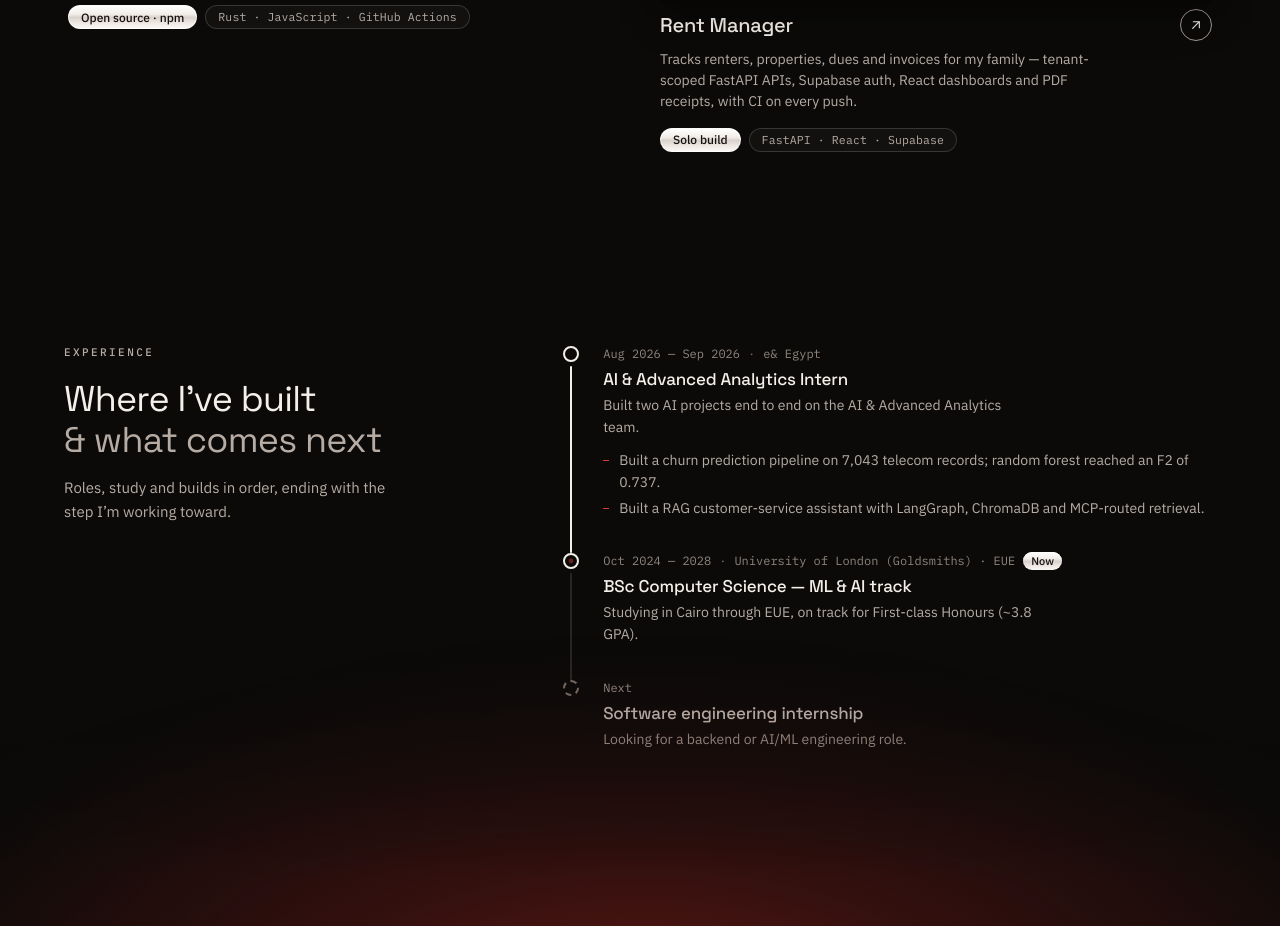
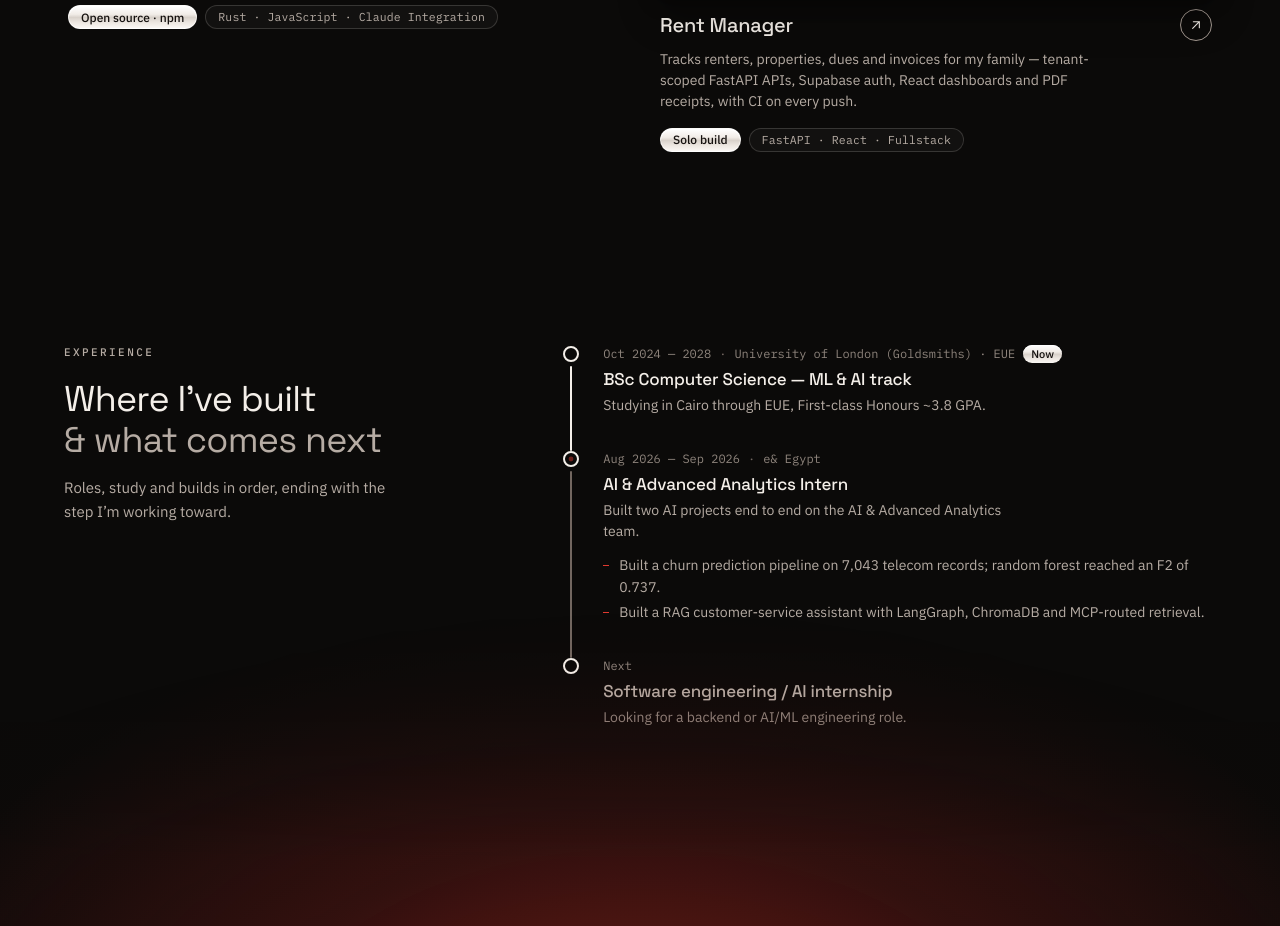
Before and after one commit to AlyIbrahim1/portfolio, a React (Vite) app: page / in a window 1280 px wide. Shown: the part 2140-3066 px from the top of the page. Built offline with nearby package versions, Linux system fonts and the light colour scheme.

Commit message:
refactor: update portfolio links and keywords and make timeline styling order-based with custom configuration

```diff
--- a/src/components/molecules/TimelineEntry.tsx
+++ b/src/components/molecules/TimelineEntry.tsx
@@ -1,16 +1,16 @@
 import type { TimelineItem } from '../../types/portfolio'
 import { Pill } from '../atoms/Pill'
 
-interface TimelineEntryProps { item: TimelineItem }
+interface TimelineEntryProps { item: TimelineItem; variant: 'default' | 'highlighted' | 'next'; showNow?: boolean }
 
-export function TimelineEntry({ item }: TimelineEntryProps) {
+export function TimelineEntry({ item, variant, showNow = false }: TimelineEntryProps) {
   return (
-    <li className={`step is-${item.state}`} aria-current={item.state === 'current' ? 'step' : undefined}>
+    <li className={variant === 'default' ? 'step' : `step is-${variant}`} aria-current={showNow ? 'step' : undefined}>
       <span className="marker" aria-hidden="true" />
       <div className="meta">
         {item.date}
         {item.org && <><span className="sep">·</span>{item.org}</>}
-        {item.state === 'current' && <Pill variant="now" />}
+        {showNow && <Pill variant="now" />}
       </div>
       <h3 className="title">{item.title}</h3>
       <p className="desc">{item.description}</p>
--- a/src/components/organisms/Timeline.tsx
+++ b/src/components/organisms/Timeline.tsx
@@ -1,8 +1,15 @@
 import type { TimelineItem } from '../../types/portfolio'
 import { TimelineEntry } from '../molecules/TimelineEntry'
 
-interface TimelineProps { items: readonly TimelineItem[] }
+interface TimelineProps { items: readonly TimelineItem[]; nextItem: TimelineItem; nowItemId?: string }
 
-export function Timeline({ items }: TimelineProps) {
-  return <ol className="timeline">{items.map((item) => <TimelineEntry key={item.id} item={item} />)}</ol>
+export function Timeline({ items, nextItem, nowItemId }: TimelineProps) {
+  const currentItemId = nowItemId ?? items[items.length - 1]?.id
+
+  return (
+    <ol className="timeline">
+      {items.map((item, index) => <TimelineEntry key={item.id} item={item} variant={index === items.length - 1 ? 'highlighted' : 'default'} showNow={item.id === currentItemId} />)}
+      <TimelineEntry key={nextItem.id} item={nextItem} variant="next" />
+    </ol>
+  )
 }
--- a/src/components/sections/ExperienceSection.tsx
+++ b/src/components/sections/ExperienceSection.tsx
@@ -1,9 +1,9 @@
 import type { TimelineItem } from '../../types/portfolio'
 import { Timeline } from '../organisms/Timeline'
 
-interface ExperienceSectionProps { items: readonly TimelineItem[] }
+interface ExperienceSectionProps { items: readonly TimelineItem[]; nextItem: TimelineItem; nowItemId?: string }
 
-export function ExperienceSection({ items }: ExperienceSectionProps) {
+export function ExperienceSection({ items, nextItem, nowItemId }: ExperienceSectionProps) {
   return (
     <section className="section" id="experience" aria-labelledby="experience-title">
       <div className="container exp-grid">
@@ -12,7 +12,7 @@ export function ExperienceSection({ items }: ExperienceSectionProps) {
           <h2 className="sec-title" id="experience-title">Where I’ve built<br /><span className="dim">& what comes next</span></h2>
           <p>Roles, study and builds in order, ending with the step I’m working toward.</p>
         </div>
-        <Timeline items={items} />
+        <Timeline items={items} nextItem={nextItem} nowItemId={nowItemId} />
       </div>
     </section>
   )
--- a/src/data/portfolio.ts
+++ b/src/data/portfolio.ts
@@ -16,7 +16,6 @@ const statuslinePreview = new URL('../assets/project-previews/claude-statusline-
 export const profile = {
   name: 'Aly Ibrahim',
   email: 'aly.ibrahim.w@icloud.com',
-  // ponytail: Web3Forms keys are public by design — they can only deliver to the signup address.
   contactFormKey: 'ff6ff57b-fd2d-4bde-af30-234b3c05e458',
   city: 'Cairo',
   timeZone: 'Africa/Cairo',
@@ -56,10 +55,10 @@ export const projects = [
     id: 'rag-customer-service-assistant',
     title: 'RAG customer-service assistant',
     description: 'Answers customer questions from internal documentation — LangGraph routes each query and an MCP tool pulls ChromaDB context only when the answer depends on the docs.',
-    href: 'https://github.com/AlyIbrahim1',
+    href: 'https://github.com/AlyIbrahim1/rag-customer-service-agent',
     visual: { type: 'preview', src: ragPreview },
     artLabel: 'e& customer website with the AI assistant chat open',
-    tags: ['Internship · e& Egypt', 'LangGraph · ChromaDB · MCP'],
+    tags: ['Internship · e& Egypt', 'LangGraph · RAG · MCP'],
     lead: true,
     external: true,
   },
@@ -70,7 +69,7 @@ export const projects = [
     href: 'https://github.com/AlyIbrahim1',
     visual: { type: 'placeholder', artwork: 'chart' },
     artLabel: 'Placeholder screenshot of a model evaluation view',
-    tags: ['Internship · e& Egypt', 'Python · scikit-learn · LightGBM'],
+    tags: ['Internship · e& Egypt', 'Python · ML'],
     lead: true,
     external: true,
   },
@@ -81,7 +80,7 @@ export const projects = [
     href: 'https://github.com/AlyIbrahim1/claude-statusline',
     visual: { type: 'preview', src: statuslinePreview },
     artLabel: 'claude-statusline session history dashboard showing usage and cost',
-    tags: ['Open source · npm', 'Rust · JavaScript · GitHub Actions'],
+    tags: ['Open source · npm', 'Rust · JavaScript · Claude Integration'],
     lead: true,
     external: true,
   },
@@ -92,7 +91,7 @@ export const projects = [
     href: 'https://github.com/AlyIbrahim1',
     visual: { type: 'placeholder', artwork: 'table' },
     artLabel: 'Placeholder screenshot of a rent payments table',
-    tags: ['Solo build', 'FastAPI · React · Supabase'],
+    tags: ['Solo build', 'FastAPI · React · Fullstack'],
     lead: true,
     external: true,
   },
@@ -103,10 +102,13 @@ export const archiveProjects = [
 ] as const satisfies readonly ArchiveProject[]
 
 export const timeline = [
-  { id: 'eand-internship', state: 'done', date: 'Aug 2026 — Sep 2026', org: 'e& Egypt', title: 'AI & Advanced Analytics Intern', description: 'Built two AI projects end to end on the AI & Advanced Analytics team.', bullets: ['Built a churn prediction pipeline on 7,043 telecom records; random forest reached an F2 of 0.737.', 'Built a RAG customer-service assistant with LangGraph, ChromaDB and MCP-routed retrieval.'] },
-  { id: 'university-of-london', state: 'current', date: 'Oct 2024 — 2028', org: 'University of London (Goldsmiths) · EUE', title: 'BSc Computer Science — ML & AI track', description: 'Studying in Cairo through EUE, on track for First-class Honours (~3.8 GPA).' },
-  { id: 'next-role', state: 'upcoming', date: 'Next', title: 'Software engineering internship', description: 'Looking for a backend or AI/ML engineering role.' },
+  { id: 'university-of-london', date: 'Oct 2024 — 2028', org: 'University of London (Goldsmiths) · EUE', title: 'BSc Computer Science — ML & AI track', description: 'Studying in Cairo through EUE, First-class Honours ~3.8 GPA.' },
+  { id: 'eand-internship', date: 'Aug 2026 — Sep 2026', org: 'e& Egypt', title: 'AI & Advanced Analytics Intern', description: 'Built two AI projects end to end on the AI & Advanced Analytics team.', bullets: ['Built a churn prediction pipeline on 7,043 telecom records; random forest reached an F2 of 0.737.', 'Built a RAG customer-service assistant with LangGraph, ChromaDB and MCP-routed retrieval.'] },
 ] as const satisfies readonly TimelineItem[]
+
+export const nowTimelineItemId: (typeof timeline)[number]['id'] = 'university-of-london'
+
+export const nextTimelineItem = { id: 'next-role', date: 'Next', title: 'Software engineering / AI internship', description: 'Looking for a backend or AI/ML engineering role.' } satisfies TimelineItem
 
 export const traceSpans = [
   { id: 'request', name: 'http.request', start: 0, width: 100, ms: 48 },
--- a/src/pages/PortfolioPage.tsx
+++ b/src/pages/PortfolioPage.tsx
@@ -9,6 +9,8 @@ import { NavBar } from '../components/organisms/NavBar'
 import {
   archiveProjects,
   navigation,
+  nextTimelineItem,
+  nowTimelineItemId,
   profile,
   projects,
   socialLinks,
@@ -28,7 +30,7 @@ export function PortfolioPage() {
         <HeroSection socials={socialLinks} spans={traceSpans} logs={traceLogs} stats={traceStats} location={profile.location} education={profile.education} />
         <StackSection technologies={technologies} />
         <WorkSection projects={projects} archiveProjects={archiveProjects} />
-        <ExperienceSection items={timeline} />
+        <ExperienceSection items={timeline} nextItem={nextTimelineItem} nowItemId={nowTimelineItemId} />
         <ContactSection email={profile.email} accessKey={profile.contactFormKey} />
       </main>
       <Footer name={profile.name} links={navigation} elsewhere={socialLinks} city={profile.city} timeZone={profile.timeZone} />
--- a/src/styles/bundle.css
+++ b/src/styles/bundle.css
@@ -444,33 +444,27 @@ textarea.input { height: auto; min-height: 132px; padding: var(--space-3) var(--
 .timeline { list-style: none; margin: 0; padding: 0; max-width: 760px; }
 .step { position: relative; padding: 0 0 var(--space-8) calc(16px + var(--space-6)); }
 .step:last-child { padding-bottom: 0; }
-.step::before { content: ""; position: absolute; left: 7px; top: 22px; bottom: -2px; width: 2px; border-radius: 2px; background: var(--border-hairline); }
+.step::before { content: ""; position: absolute; left: 7px; top: 22px; bottom: -2px; width: 2px; border-radius: 2px; background: var(--ink-primary); }
 .step:last-child::before { display: none; }
-.step.is-done::before { background: var(--ink-primary); }
-.step.is-current::before { background: linear-gradient(180deg, var(--ember-400) 0%, var(--border-hairline) 70%); }
-.marker { position: absolute; left: 0; top: 2px; width: 16px; height: 16px; border-radius: var(--radius-full); border: 2px solid var(--border-hairline); background: var(--bg-canvas); }
-.is-done .marker { border-color: var(--ink-primary); }
-.is-current .marker { border-color: var(--ink-primary); box-shadow: 0 0 0 4px rgba(214,52,40,0.18), 0 0 18px rgba(214,52,40,0.55); }
-.is-current .marker::after { content: ""; position: absolute; inset: 3px; border-radius: var(--radius-full); background: var(--ember-400); }
-/* Breathing current step — one --pulse value drives the halo, the core and the rail */
+.step.is-highlighted::before {
+  background: linear-gradient(180deg,
+    color-mix(in srgb, var(--ember-400) calc(var(--pulse) * 100%), var(--border-strong)) 0%,
+    var(--border-strong) 70%);
+}
+.marker { position: absolute; left: 0; top: 2px; width: 16px; height: 16px; border-radius: var(--radius-full); border: 2px solid var(--ink-primary); background: var(--bg-canvas); }
+.is-highlighted .marker::after { content: ""; position: absolute; inset: 3px; border-radius: var(--radius-full); background: var(--ember-400); }
+/* Breathing highlighted marker and rail */
 @property --pulse { syntax: "<number>"; inherits: true; initial-value: 1; }
-.step.is-current { --pulse: 1; isolation: isolate; animation: breathe 3.2s ease-in-out infinite; }
+.step.is-highlighted { --pulse: 1; isolation: isolate; animation: breathe 3.2s ease-in-out infinite; }
 @keyframes breathe { 0%, 100% { --pulse: 0; } 50% { --pulse: 1; } }
-.step.is-current::before {
-  background: linear-gradient(180deg,
-    color-mix(in srgb, var(--ember-400) calc(var(--pulse) * 100%), var(--border-hairline)) 0%,
-    var(--border-hairline) 70%);
-}
-.is-current .marker { box-shadow: none; }
-.is-current .marker::before {
+.is-highlighted .marker::before {
   content: ""; position: absolute; z-index: -1; left: 50%; top: 50%; width: 64px; height: 64px;
   transform: translate(-50%, -50%); border-radius: 50%; pointer-events: none;
   background: radial-gradient(closest-side, rgba(224,57,47,0.55) 0%, rgba(214,52,40,0.28) 35%, rgba(198,43,38,0.10) 62%, rgba(198,43,38,0) 100%);
   opacity: var(--pulse);
 }
-.is-current .marker::after { opacity: calc(0.45 + 0.55 * var(--pulse)); transform: scale(calc(0.8 + 0.2 * var(--pulse))); }
-@media (prefers-reduced-motion: reduce) { .step.is-current { animation: none; --pulse: 1; } }
-.is-upcoming .marker { border-color: var(--border-strong); border-style: dashed; }
+.is-highlighted .marker::after { opacity: calc(0.45 + 0.55 * var(--pulse)); transform: scale(calc(0.8 + 0.2 * var(--pulse))); }
+@media (prefers-reduced-motion: reduce) { .step.is-highlighted { animation: none; --pulse: 1; } }
 .meta { display: flex; flex-wrap: wrap; align-items: center; gap: var(--space-2); font-family: var(--font-mono); font-size: 12px; color: var(--ink-tertiary); line-height: 20px; }
 .meta .sep { color: var(--border-strong); }
 .now { height: 18px; padding: 0 var(--space-2); display: inline-flex; align-items: center; font-family: var(--font-sans); font-weight: 500; font-size: 11px; color: var(--ink-inverse); background: var(--gradient-chrome); border-radius: var(--radius-full); box-shadow: inset 0 1px 0 rgba(255,255,255,0.9); }
@@ -480,7 +474,7 @@ textarea.input { height: auto; min-height: 132px; padding: var(--space-3) var(--
 .step .list li { position: relative; padding-left: var(--space-4); }
 .step .list li::before { content: ""; position: absolute; left: 0; top: 0.72em; width: 6px; height: 1px; background: var(--ember-400); }
 .step .list li + li { margin-top: var(--space-1); }
-.is-upcoming .title { color: var(--ink-secondary); } .is-upcoming .desc { color: var(--ink-tertiary); }
+.is-next .title { color: var(--ink-secondary); } .is-next .desc { color: var(--ink-tertiary); }
 
 /* ---- ContactForm ---- */
 .contact-band { position: relative; padding-block: var(--space-24); background: var(--bg-canvas); isolation: isolate; }
--- a/src/types/portfolio.ts
+++ b/src/types/portfolio.ts
@@ -67,7 +67,6 @@ export interface ArchiveProject {
 
 export interface TimelineItem {
   id: string
-  state: 'done' | 'current' | 'upcoming'
   date: string
   org?: string
   title: string
```
Also changed, not shown: 2 other files (tests, documents, lock files or other folders).
